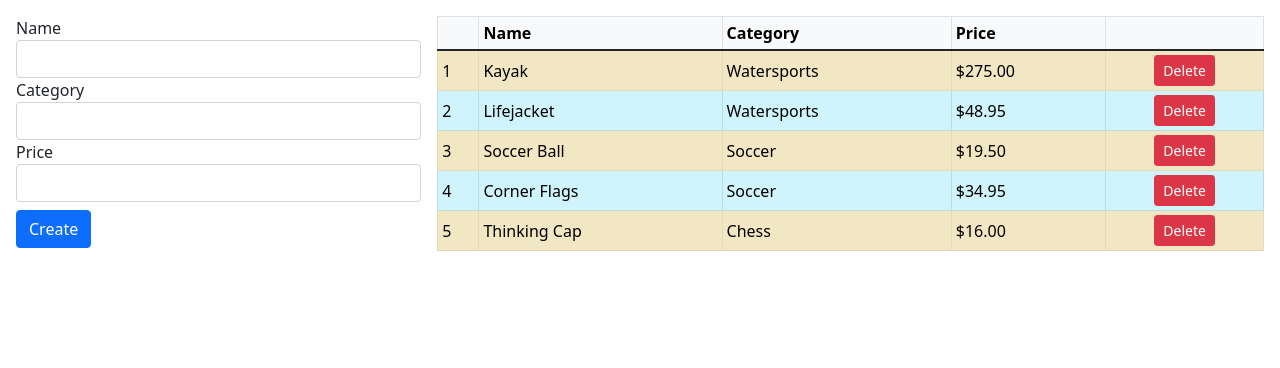
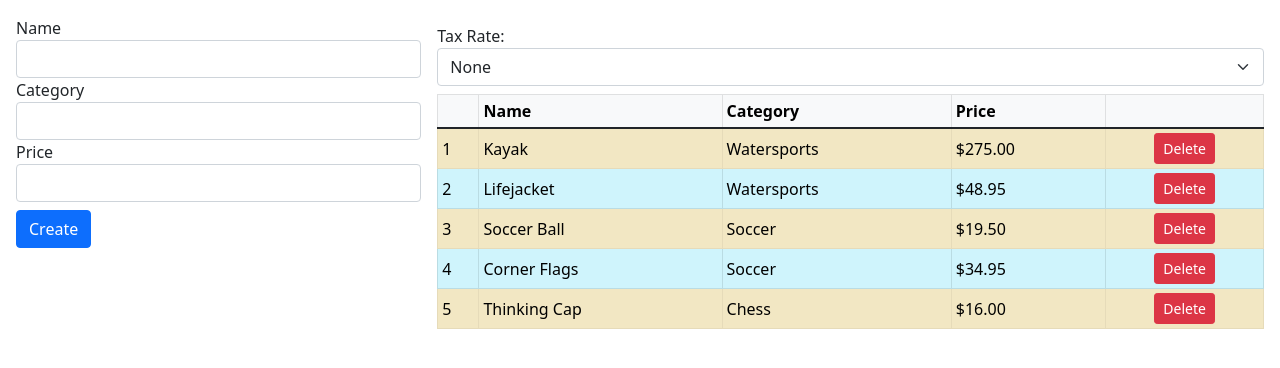
Before and after one commit to rafaelhfreitas/angular_underhood, an Angular app: page / in a window 1280 px wide. Shown: the top 368 px of the page. Built offline with nearby package versions, Linux system fonts and the light colour scheme.

Commit message:
formating percentage pipe

```diff
--- a/src/app/productTable.component.html
+++ b/src/app/productTable.component.html
@@ -1,3 +1,14 @@
+<div class="my-2">
+    <label>Tax Rate:</label>
+    <select class="form-select" [value]="taxRate || 0" (change)="taxRate=$any($event).target.value">
+        <option value="0">None</option>
+        <option value="10">{{ 0.1 | percent }}</option>
+        <option value="20">{{ 0.2 | percent }}</option>
+        <option value="50">{{ 0.5 | percent }}</option>
+        <option value="150">{{ 1.5 | percent }}</option>
+    </select>
+</div>
+
 <!-- <div class="my-2">
     <label>Tax Rate:</label>
     <select class="form-select" [value]="taxRate || 0" (change)="taxRate=$any($event).target.value">
@@ -35,7 +46,7 @@
             <td>{{i + 1}}</td>
             <td>{{item.name}}</td>
             <td>{{item.category}}</td>
-            <td>{{item.price | currency:"USD":"symbol":"2.2-2" }}</td>
+            <td>{{item.price | addTax:(taxRate ?? 0 )| currency:"USD":"symbol":"2.2-2" }}</td>
             <td class="text-center">
                 <button class="btn btn-danger btn-sm" (click)="deleteProduct(item.id)">
                     Delete
```
